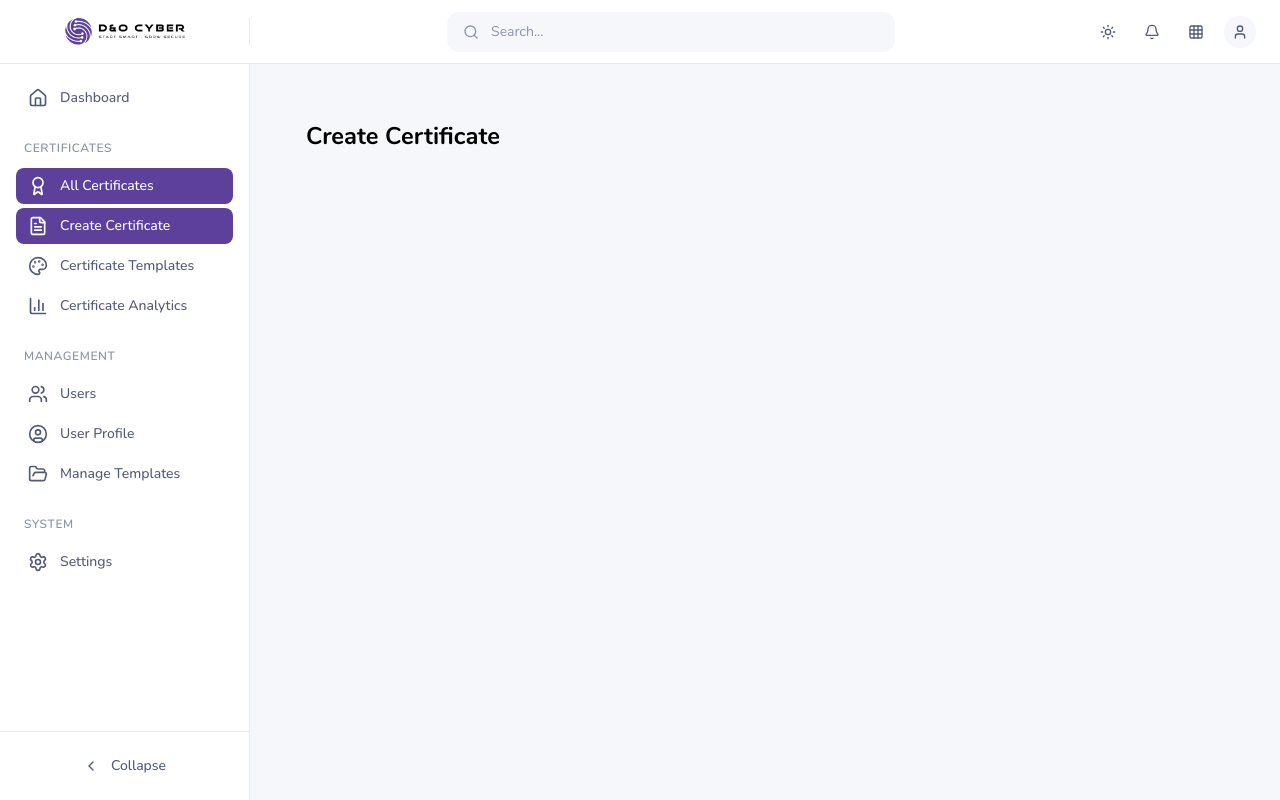
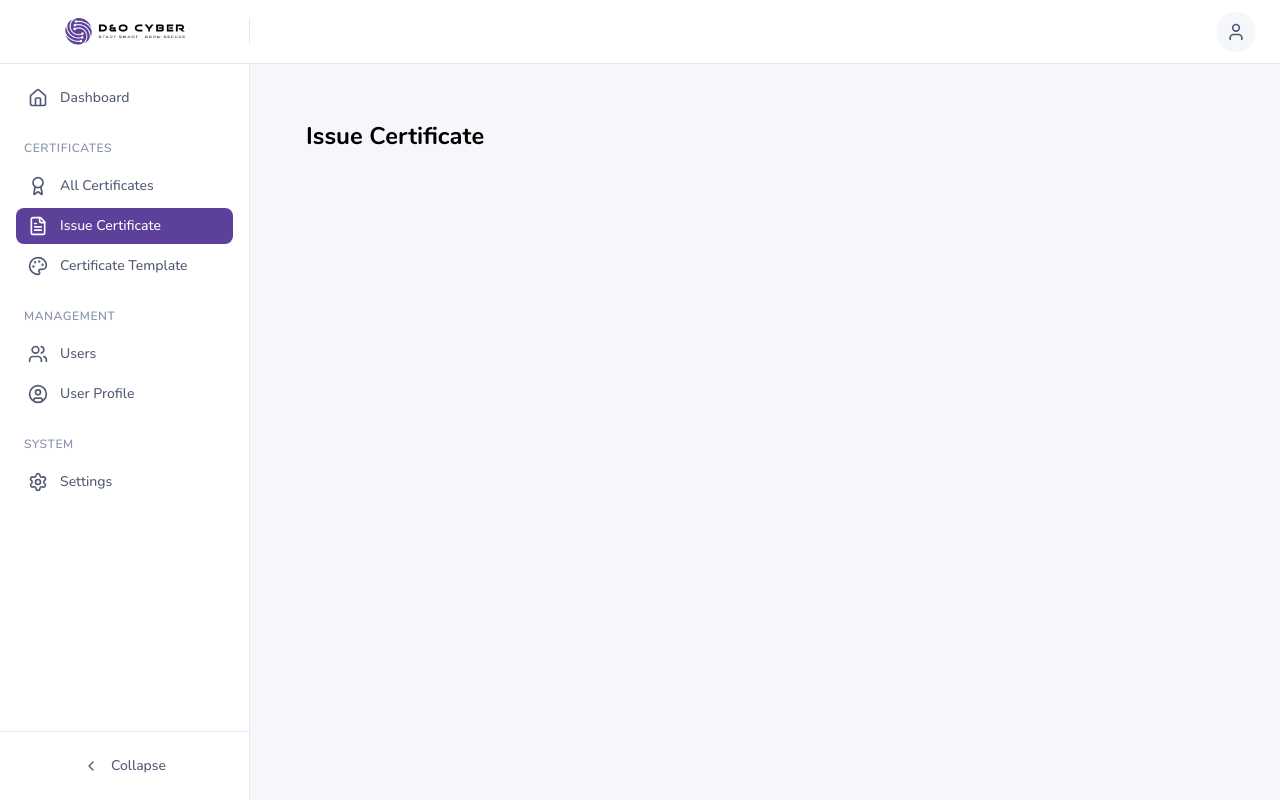
Before and after one commit to dananjayahbi/gem-certificate-generator, a Next.js app: page /certificates/create in a window 1280 px wide. Built offline with nearby package versions, Linux system fonts and the light colour scheme.

Commit message:
nav layout

```diff
--- a/src/app/cert-mgmt/page.tsx
+++ /dev/null
@@ -1 +0,0 @@
-export default function Page() { return <div className="p-8"><h1 className="text-2xl font-bold">Certificate Management</h1></div>; }
--- a/src/app/certificates/analytics/page.tsx
+++ /dev/null
@@ -1 +0,0 @@
-export default function Page() { return <div className="p-8"><h1 className="text-2xl font-bold">Certificate Analytics</h1></div>; }
--- a/src/app/certificates/create/page.tsx
+++ b/src/app/certificates/create/page.tsx
@@ -1 +1,7 @@
-export default function Page() { return <div className="p-8"><h1 className="text-2xl font-bold">Create Certificate</h1></div>; }
+export default function Page() {
+  return (
+    <div className="p-8">
+      <h1 className="text-2xl font-bold">Issue Certificate</h1>
+    </div>
+  );
+}
--- a/src/components/layout/Header.tsx
+++ b/src/components/layout/Header.tsx
@@ -2,14 +2,13 @@
 
 import Image from "next/image";
 import { useState, useEffect, useRef } from "react";
-import { Search, Bell, Sun, Moon, Grid3x3, User, LogOut, Menu } from "lucide-react";
+import { User, LogOut, Menu } from "lucide-react";
 import useLogout from "@/app/(auth)/signout/hooks/useLogout";
 
-export default function Header({ onMobileMenuToggle, sidebarCollapsed }) {
+export default function Header({ onMobileMenuToggle, sidebarCollapsed }: any) {
   const [isMounted, setIsMounted] = useState(false);
   const [isProfileDropdownOpen, setIsProfileDropdownOpen] = useState(false);
-  const [isDarkMode, setIsDarkMode] = useState(false);
-  const dropdownRef = useRef(null);
+  const dropdownRef = useRef<HTMLDivElement>(null);
   const { logout, loading } = useLogout();
 
   useEffect(() => {
@@ -56,48 +55,23 @@ export default function Header({ onMobileMenuToggle, sidebarCollapsed }) {
           />
         </div>
 
-        {/* Rest of header */}
-        <div className="flex-1 flex items-center justify-end px-6 gap-4">
-          <div className="flex items-center gap-3">
-            <button className="w-9 h-9 flex items-center justify-center rounded-lg hover:bg-[#F5F7FA] transition-colors">
-              <Search className="w-4 h-4 text-[#525B75]" />
-            </button>
-            <button className="w-9 h-9 flex items-center justify-center rounded-lg hover:bg-[#F5F7FA] transition-colors">
-              <Bell className="w-4 h-4 text-[#525B75]" />
-            </button>
-            <button className="w-9 h-9 flex items-center justify-center rounded-lg hover:bg-[#F5F7FA] transition-colors">
-              {isDarkMode ? (
-                <Moon className="w-4 h-4 text-[#525B75]" />
-              ) : (
-                <Sun className="w-4 h-4 text-[#525B75]" />
-              )}
-            </button>
+        {/* Mobile logo */}
+        <div className="lg:hidden flex items-center pl-2 md:pl-4 flex-1">
+          <Image
+            src="/images/component_icons/header/header_logo.png"
+            alt="Certificate Generator"
+            width={80}
+            height={24}
+            className="object-contain"
+          />
+        </div>
 
-            <div className="relative" ref={dropdownRef}>
-              <button
-                onClick={() => setIsProfileDropdownOpen(!isProfileDropdownOpen)}
-                className="w-6 md:w-8 h-6 md:h-8 mt-2 rounded-full flex items-center justify-center bg-[#F5F7FA] hover:ring-2 hover:ring-[#3874FF] hover:ring-opacity-30 transition-all"
-              >
-                <User className="w-4 h-4 text-[#525B75]" />
-              </button>
+        {/* Spacer */}
+        <div className="flex-1"></div>
 
-              {/* Profile Dropdown */}
-              {isProfileDropdownOpen && (
-                <div className="absolute right-0 top-full mt-2 w-48 bg-white border border-[#E5E9F0] rounded-lg shadow-lg z-50">
-                  <div className="py-1">
-                    <button
-                      onClick={handleLogout}
-                      disabled={loading}
-                      className="w-full text-left px-4 py-2 text-sm text-[#525B75] hover:bg-[#F5F7FA] transition-colors flex items-center gap-2 disabled:opacity-50"
-                    >
-                      <LogOut className="w-4 h-4" />
-                      {loading ? "Logging out..." : "Logout"}
-                    </button>
-                  </div>
-                </div>
-              )}
-            </div>
-          </div>
+        {/* Profile placeholder */}
+        <div className="flex items-center gap-3 pr-3 md:pr-4 lg:pr-6">
+          <div className="w-8 md:w-10 h-8 md:h-10 rounded-full bg-[#F5F7FA]"></div>
         </div>
       </header>
     );
@@ -144,59 +118,24 @@ export default function Header({ onMobileMenuToggle, sidebarCollapsed }) {
       <div className="lg:hidden flex items-center pl-2 md:pl-4 flex-1">
         <Image
           src="/images/component_icons/header/header_logo.png"
-          alt="D&O Admin Panel"
+          alt="Certificate Generator"
           width={80}
           height={24}
           className="object-contain md:w-[100px] md:h-[28px]"
         />
       </div>
 
-      {/* Center - Search Bar (hidden on mobile) */}
-      <div className="hidden lg:flex flex-1 justify-center px-6">
-        <div className="relative w-full max-w-md">
-          <div className="flex items-center bg-[#F5F7FA] rounded-xl px-4 py-2.5 gap-3 w-full">
-            <Search className="w-4 h-4 text-[#8A94AD]" />
-            <input
-              type="text"
-              placeholder="Search..."
-              className="bg-transparent outline-none text-sm text-[#525B75] placeholder-[#8A94AD] flex-1"
-            />
-          </div>
-        </div>
-      </div>
+      {/* Spacer - takes remaining space */}
+      <div className="flex-1"></div>
 
-      {/* Right side - Icons */}
-      <div className="flex items-center gap-1 md:gap-2 lg:gap-3 pr-3 md:pr-4 lg:pr-6">
-        {/* Search button for mobile */}
-        <button className="lg:hidden w-6 md:w-8 h-6 md:h-8 flex items-center justify-center rounded-lg hover:bg-[#F5F7FA] transition-colors">
-          <Search className="w-4 h-4 text-[#525B75]" />
-        </button>
-
-        <button
-          onClick={() => setIsDarkMode(!isDarkMode)}
-          className="w-6 md:w-8 h-6 md:h-8 flex items-center justify-center rounded-lg hover:bg-[#F5F7FA] transition-colors"
-        >
-          {isDarkMode ? (
-            <Moon className="w-4 h-4 text-[#525B75]" />
-          ) : (
-            <Sun className="w-4 h-4 text-[#525B75]" />
-          )}
-        </button>
-
-        <button className="w-6 md:w-8 h-6 md:h-8 flex items-center justify-center rounded-lg hover:bg-[#F5F7FA] transition-colors">
-          <Bell className="w-4 h-4 text-[#525B75]" />
-        </button>
-
-        <button className="hidden sm:flex w-6 md:w-8 h-6 md:h-8 items-center justify-center rounded-lg hover:bg-[#F5F7FA] transition-colors">
-          <Grid3x3 className="w-4 h-4 text-[#525B75]" />
-        </button>
-
+      {/* Right side - Profile Icon */}
+      <div className="flex items-center gap-3 pr-3 md:pr-4 lg:pr-6">
         <div className="relative" ref={dropdownRef}>
           <button
             onClick={() => setIsProfileDropdownOpen(!isProfileDropdownOpen)}
-            className="w-6 md:w-8 h-6 md:h-8 rounded-full flex items-center justify-center bg-[#F5F7FA] hover:ring-2 hover:ring-[#3874FF] hover:ring-opacity-30 transition-all"
+            className="w-8 md:w-10 h-8 md:h-10 rounded-full flex items-center justify-center bg-[#F5F7FA] hover:ring-2 hover:ring-[#3874FF] hover:ring-opacity-30 transition-all"
           >
-            <User className="w-4 h-4 text-[#525B75]" />
+            <User className="w-5 h-5 text-[#525B75]" />
           </button>
 
           {/* Profile Dropdown */}
--- a/src/components/layout/Sidebar.tsx
+++ b/src/components/layout/Sidebar.tsx
@@ -9,7 +9,6 @@ import {
   Users,
   Settings,
   Palette,
-  BarChart3,
   FolderOpen,
   UserCircle,
   X,
@@ -23,6 +22,7 @@ const navigationGroups = [
     title: '',
     items: [
       {
+        id: 'dashboard',
         name: 'Dashboard',
         href: '/',
         icon: Home
@@ -33,24 +33,22 @@ const navigationGroups = [
     title: 'CERTIFICATES',
     items: [
       {
+        id: 'all-certificates',
         name: 'All Certificates',
         href: '/certificates',
         icon: Award
       },
       {
-        name: 'Create Certificate',
+        id: 'issue-certificate',
+        name: 'Issue Certificate',
         href: '/certificates/create',
         icon: FileText
       },
       {
-        name: 'Certificate Templates',
+        id: 'certificate-template',
+        name: 'Certificate Template',
         href: '/cert-design',
         icon: Palette
-      },
-      {
-        name: 'Certificate Analytics',
-        href: '/certificates/analytics',
-        icon: BarChart3
       }
     ]
   },
@@ -58,19 +56,16 @@ const navigationGroups = [
     title: 'MANAGEMENT',
     items: [
       {
+        id: 'users',
         name: 'Users',
         href: '/users',
         icon: Users
       },
       {
+        id: 'user-profile',
         name: 'User Profile',
         href: '/user-profile',
         icon: UserCircle
-      },
-      {
-        name: 'Manage Templates',
-        href: '/cert-mgmt',
-        icon: FolderOpen
       }
     ]
   },
@@ -78,6 +73,7 @@ const navigationGroups = [
     title: 'SYSTEM',
     items: [
       {
+        id: 'settings',
         name: 'Settings',
         href: '/settings',
         icon: Settings
@@ -86,11 +82,16 @@ const navigationGroups = [
   }
 ]
 
-export default function Sidebar({ collapsed, onToggle, mobileOpen, onMobileToggle }) {
+export default function Sidebar({ collapsed, onToggle, mobileOpen, onMobileToggle }: any) {
   const pathname = usePathname()
 
-  const isActiveRoute = (href) => {
-    return pathname === href || pathname.startsWith(href + '/')
+  const isActiveRoute = (href: string) => {
+    // Exact match for home/dashboard
+    if (href === '/') {
+      return pathname === '/';
+    }
+    // Exact match for all other routes
+    return pathname === href;
   }
 
   return (
```
Also changed, not shown: src/app/certificates/page.tsx (+7 -1 lines).
